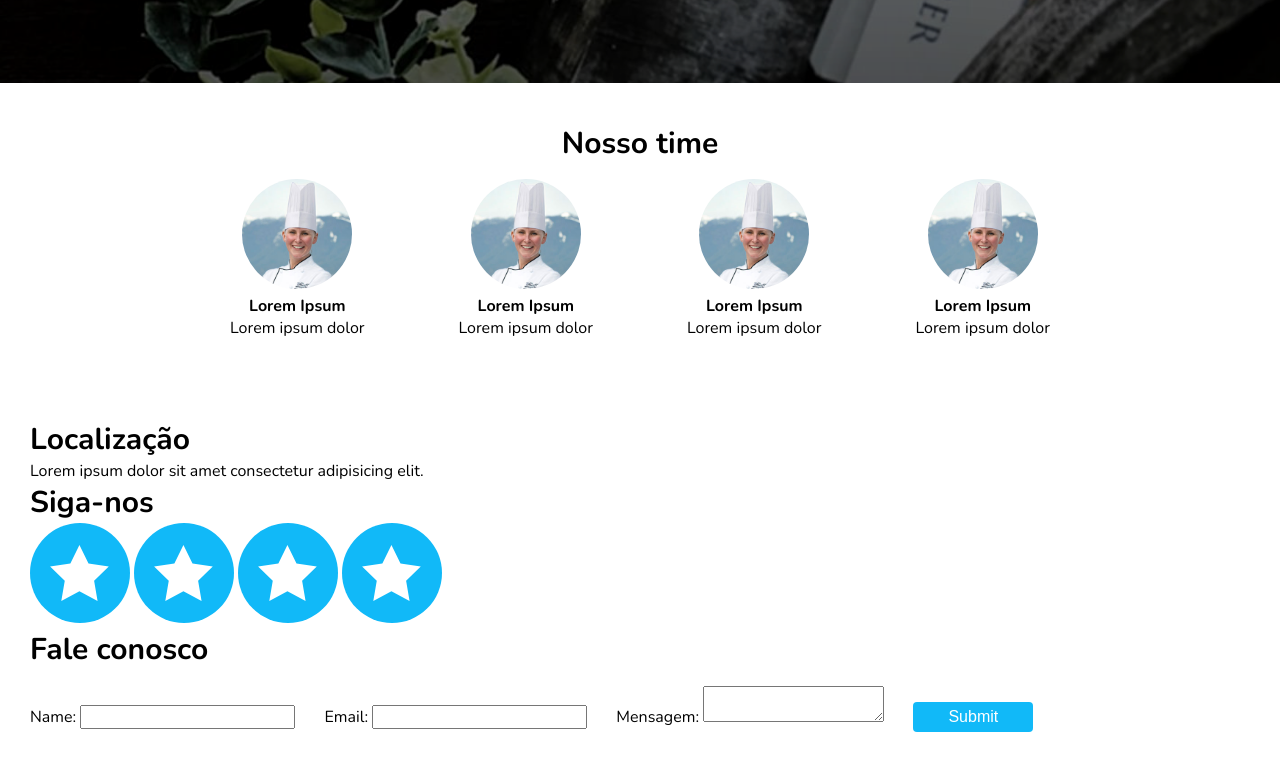
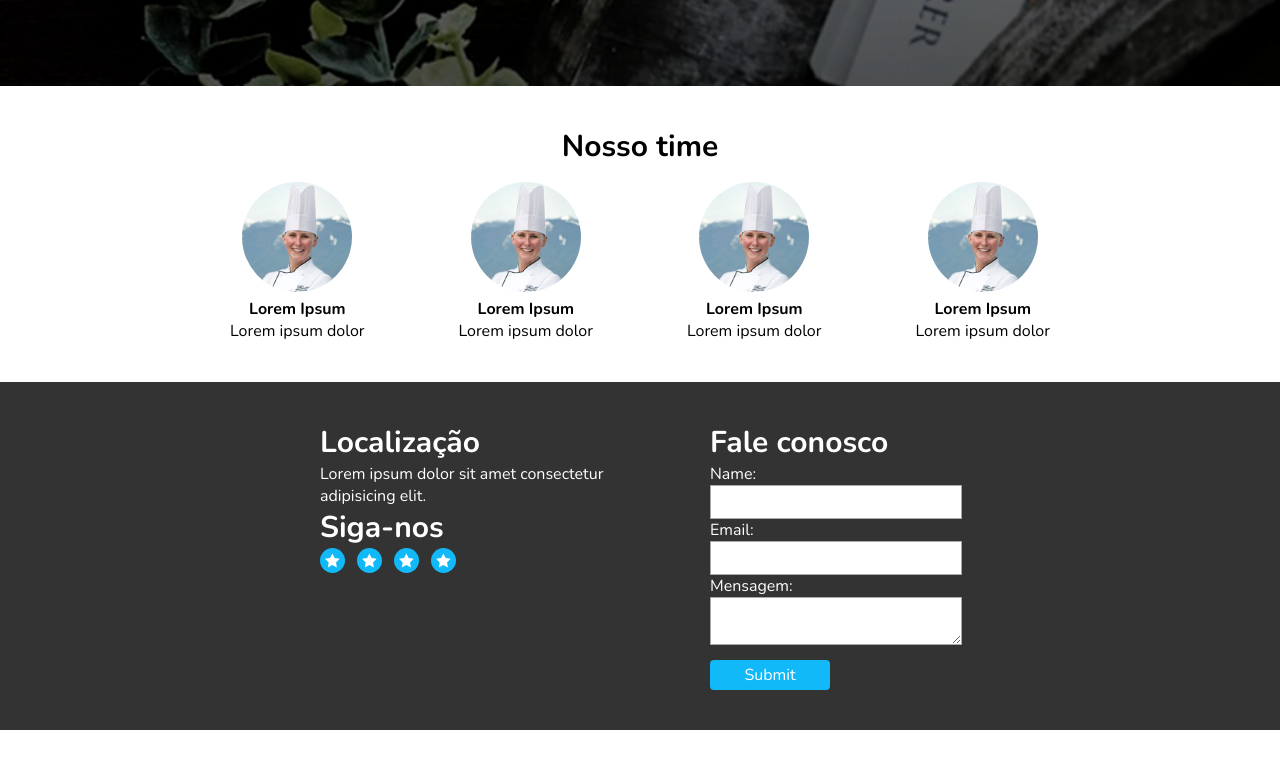
Before and after one commit to GustavoDias7/restaurant-template, a plain HTML site: page index.html in a window 1280 px wide. Shown: the part 2037-2797 px from the top of the page. After the commit the page ends 2767 px from the top, so only its background shows below. Drawn offline with nearby package versions, Linux system fonts and the light colour scheme.

Commit message:
Add style of footer and update header links

```diff
--- a/styles/style.css
+++ b/styles/style.css
@@ -1,4 +1,4 @@
-body {
+* {
     margin: 0;
     padding: 0;
     font-family: 'Nunito';
@@ -21,6 +21,11 @@ h3, p, a, input, label {
     margin: 0;
 }
 
+input, label, textarea {
+    display: block;
+    width: 200px;
+}
+
 .mainSubtitle {
     font-size: 25px;
 }
@@ -31,15 +36,11 @@ h3, p, a, input, label {
 
 ul {
     padding: 0;
+    margin: 0;
 }
 
 li {
-    display: inline-block;
     list-style-type: none;
-}
-
-li + li {
-    margin-left: 25px;
 }
 
 a {
@@ -90,7 +91,7 @@ a:hover {
 
 header {
     background-color: #333333;
-    padding: 0 20px;
+    padding: 12px 20px;
 }
 
 header img {
@@ -101,6 +102,15 @@ header img {
     display: flex;
     justify-content: space-between;
     align-items: center;
+}
+
+.headerLink {
+    display: inline-block;
+    list-style-type: none;
+}
+
+.headerLink + .headerLink {
+    margin-left: 25px;
 }
 
 /* //SECTION01// */
@@ -293,3 +303,46 @@ header img {
     width: 110px;
     border-radius: 100px;
 }
+
+/* //FOOTER// */
+
+footer {
+    background-color: #333333;
+    color: #ffffff;
+}
+
+footer > div{
+    display: flex;
+    flex-wrap: wrap;
+    justify-content: space-evenly;
+    max-width: 820px;
+    margin: auto;
+}
+
+.part01Footer {
+    width: 300px;
+}
+
+.followUs img + img {
+    margin-left: 8px;
+}
+
+.contactForm {
+    width: 250px;
+}
+
+.contactForm input,
+.contactForm textarea {
+    border: 1px solid #a8a8a8;
+    outline: unset;
+    padding: 5px;
+    width: 240px;
+}
+
+#submitButton {
+    margin-top: 15px;
+}
+
+.followUs img {
+    width: 25px;
+}
```
